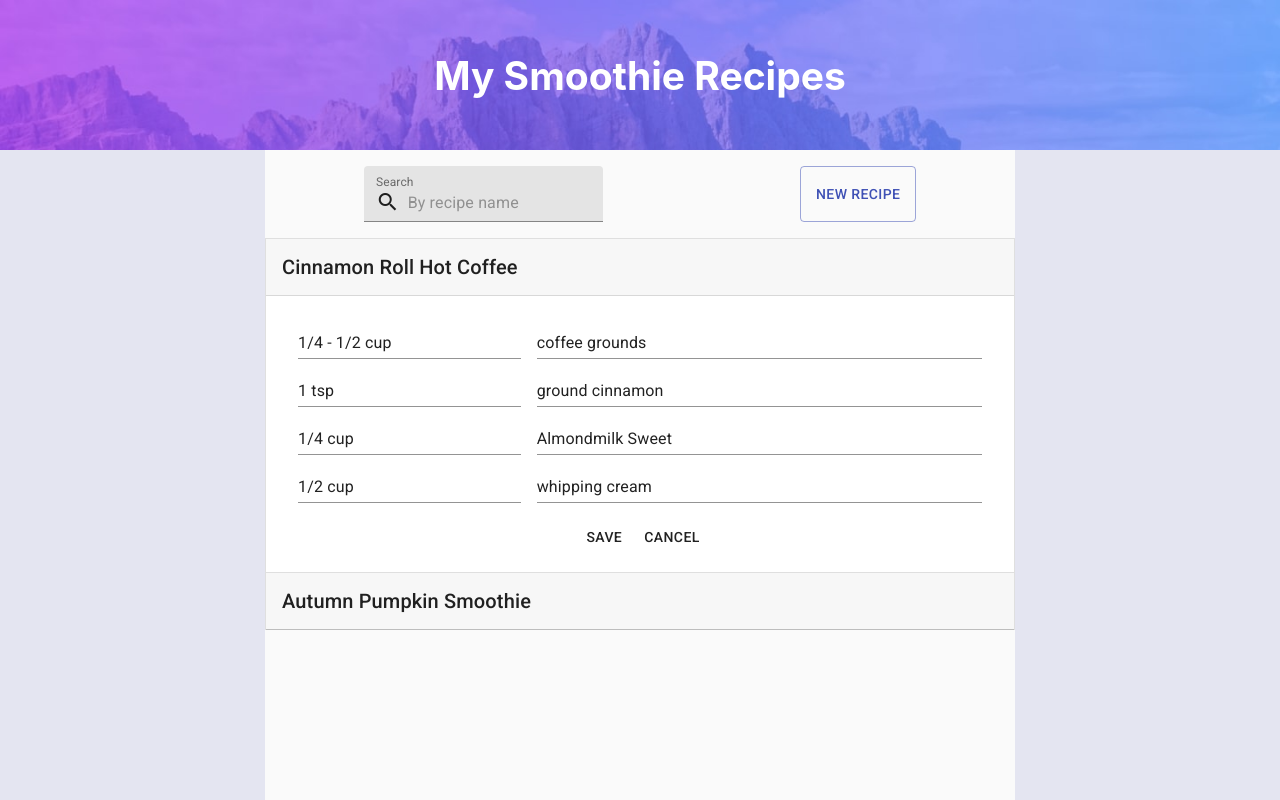
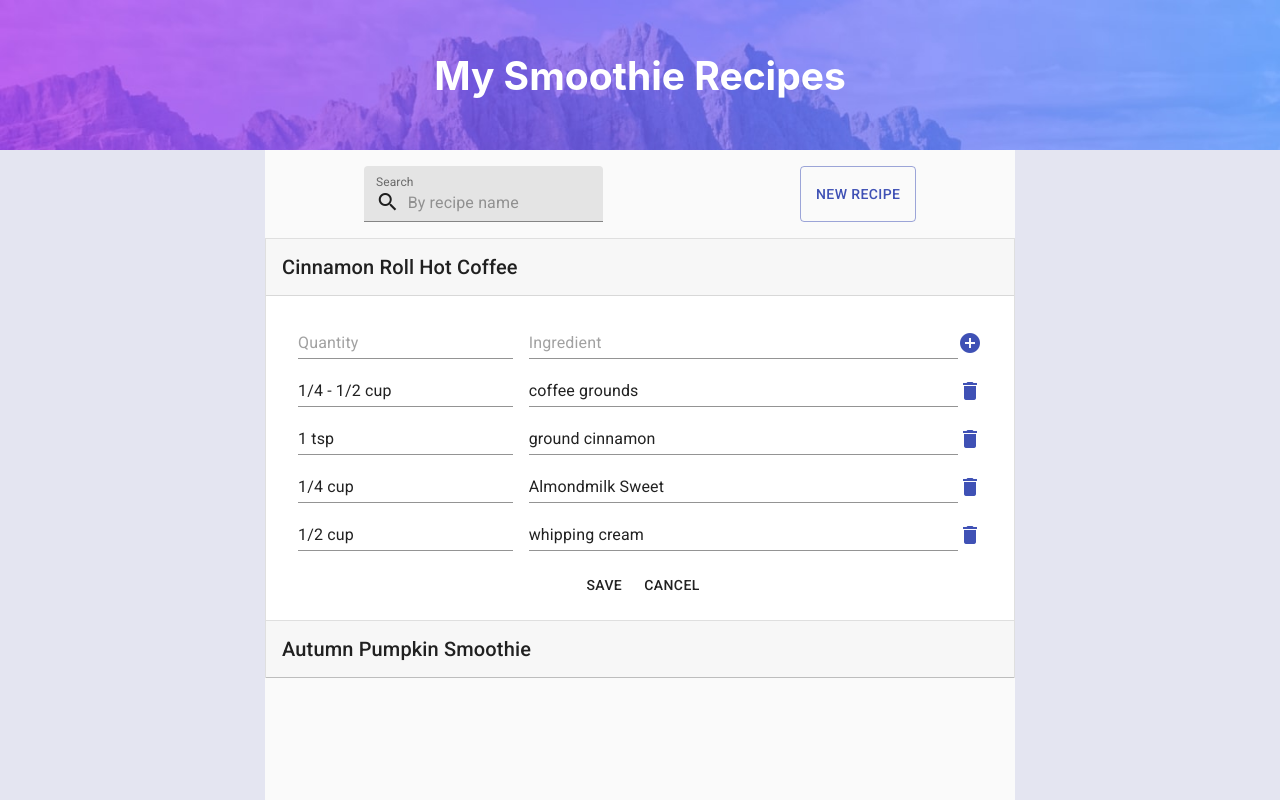
Before and after one commit to JGitHub01/smoothie-recipes-app, a React (Create React App) app: page / in a window 1280 px wide. Both pictures are taken after a click on the button "EDIT". Built offline with nearby package versions, Linux system fonts and the light colour scheme.

Commit message:
feat: 🎸 ability to remove and add ingredient

```diff
--- a/src/App.tsx
+++ b/src/App.tsx
@@ -4,7 +4,7 @@ import "./app.scss";
 import { getRecipes } from "./lib/local-storage-service";
 //import { getRecipes } from "./lib/api-service";
 import { debounceTimer } from "./lib/debounceTimer";
-import { Recipe } from "./lib/model";
+import { IRecipe } from "./lib/model";
 import { RecipesList } from "./view/recipes-list/RecipesList";
 
 function App() {
@@ -55,11 +55,11 @@ function App() {
 }
 
 function useSearch(): [
-  recipes: Recipe[],
+  recipes: IRecipe[],
   keyword: string,
   search: (keyword?: string, delay?: number) => void,
 ] {
-  const [recipes, setRecipes] = useState<Recipe[]>([]);
+  const [recipes, setRecipes] = useState<IRecipe[]>([]);
   const [keyword, setKeyword] = useState<string>("");
   const search = async (keyword?: string, delay?: number) => {
     setKeyword(keyword ?? "");
--- a/src/lib/mock-server.ts
+++ b/src/lib/mock-server.ts
@@ -1,6 +1,6 @@
 import { createServer, Factory, Model } from "miragejs";
 import recipesData from "./recipes-data.json";
-import { Recipe } from "./model";
+import { IRecipe } from "./model";
 
 export default function createMockedServer(type = "local-storage") {
   return type === "local-storage"
@@ -11,7 +11,7 @@ export default function createMockedServer(type = "local-storage") {
 function createLocalStorageServer() {
   const jsonStr = localStorage.getItem("recipes");
   if (jsonStr == null) {
-    localStorage.setItem("recipes", JSON.stringify(recipesData as Recipe[]));
+    localStorage.setItem("recipes", JSON.stringify(recipesData as IRecipe[]));
   }
 }
 
@@ -37,7 +37,7 @@ function createMirageServer() {
         return name
           ? schema.where<"recipe">(
               "recipe",
-              (recipe: Recipe) =>
+              (recipe: IRecipe) =>
                 recipe.name.search(new RegExp(name, "i")) > -1,
             )
           : schema.all("recipe");
--- a/src/view/recipes-list/RecipeCard.tsx
+++ b/src/view/recipes-list/RecipeCard.tsx
@@ -4,13 +4,14 @@ import {
   ListItem,
   makeStyles,
   TextField,
+  Icon,
 } from "@material-ui/core";
 import MuiAccordion from "@material-ui/core/Accordion";
 import MuiAccordionSummary from "@material-ui/core/AccordionSummary";
 import MuiAccordionDetails from "@material-ui/core/AccordionDetails";
 import { withStyles } from "@material-ui/core/styles";
 import Typography from "@material-ui/core/Typography";
-import { Recipe } from "../../lib/model";
+import { IRecipe, IIngredient } from "../../lib/model";
 import "./recipe-card.scss";
 import { useEffect, useState } from "react";
 
@@ -79,32 +80,21 @@ const useStyles = makeStyles((theme) => ({
 }));
 
 type RecipeMode = "display" | "edit";
-interface IRecipeCardProps extends Recipe {
+interface IRecipeCardProps {
+  recipe: IRecipe;
   mode?: RecipeMode;
   expanded?: boolean;
-  onSave?: (recipe: Recipe) => void;
+  onSave?: (recipe: IRecipe) => void;
 }
 export function RecipeCard(props: IRecipeCardProps) {
   const classes = useStyles();
   const [expanded, setExpanded] = useState(props.expanded);
   const [recipe, setRecipe, mode, editButton, saveButton, cancelButton] =
-    useRecipeModes(
-      props.mode ?? "display",
-      {
-        id: props.id,
-        name: props.name,
-        ingredients: [...props.ingredients],
-      },
-      props.onSave,
-    );
+    useRecipeModes(props.mode ?? "display", props.recipe, props.onSave);
   const { name, ingredients } = recipe;
   useEffect(() => {
-    setRecipe({
-      id: props.id,
-      name: props.name,
-      ingredients: props.ingredients,
-    });
-  }, [props.id, props.name, props.ingredients]);
+    setRecipe(props.recipe);
+  }, [props.recipe]);
   return (
     <Accordion
       square
@@ -118,54 +108,60 @@ export function RecipeCard(props: IRecipeCardProps) {
       </AccordionSummary>
       <AccordionDetails>
         <List className={classes["ingredients-list"]}>
+          {mode === "edit" ? (
+            <ListItem className={classes.ingredient}>
+              <IngredientEdit
+                isNew
+                onAdd={(ingredient) => {
+                  setRecipe({
+                    ...recipe,
+                    ingredients: [ingredient, ...ingredients],
+                  });
+                }}
+              />
+            </ListItem>
+          ) : undefined}
           {ingredients?.map(({ name, quantity }, ingredientIdx) => (
             <ListItem key={ingredientIdx} className={classes.ingredient}>
               {mode === "display" ? (
-                <>
-                  <Typography className={classes.quantity}>
-                    {quantity}
-                  </Typography>
-                  <Typography className={classes.name}>{name}</Typography>
-                </>
+                <IngredientDisplay name={name} quantity={quantity} />
               ) : (
-                <>
-                  <TextField
-                    className={classes.quantity}
-                    variant="standard"
-                    placeholder="Quantity"
-                    value={quantity}
-                    onChange={(e) => {
+                <IngredientEdit
+                  name={name}
+                  quantity={quantity}
+                  onQuantityChange={(newQuantity) => {
                     setRecipe({
                       ...recipe,
                       ingredients: ingredients.map(
                         ({ name, quantity }, idx) => {
                           return idx === ingredientIdx
-                              ? { name, quantity: e.target.value }
+                            ? { name, quantity: newQuantity }
                             : { name, quantity };
                         },
                       ),
                     });
                   }}
-                  />
-                  <TextField
-                    className={classes.name}
-                    variant="standard"
-                    placeholder="Ingredient"
-                    value={name}
-                    onChange={(e) => {
+                  onNameChange={(newName) => {
                     setRecipe({
                       ...recipe,
                       ingredients: ingredients.map(
                         ({ name, quantity }, idx) => {
                           return idx === ingredientIdx
-                              ? { name: e.target.value, quantity }
+                            ? { name: newName, quantity }
                             : { name, quantity };
                         },
                       ),
                     });
                   }}
+                  onRemove={() => {
+                    const newIngredients = [...ingredients];
+                    newIngredients.splice(ingredientIdx, 1);
+                    setRecipe({
+                      ...recipe,
+                      ingredients: newIngredients,
+                    });
+                  }}
                 />
-                </>
               )}
             </ListItem>
           ))}
@@ -185,18 +181,18 @@ export function RecipeCard(props: IRecipeCardProps) {
 
 function useRecipeModes(
   initMode: RecipeMode,
-  initRecipe: Recipe,
-  onSave?: (recipe: Recipe) => void,
+  initRecipe: IRecipe,
+  onSave?: (recipe: IRecipe) => void,
 ): [
-  recipe: Recipe,
-  setRecipe: (recipe: Recipe) => void,
+  recipe: IRecipe,
+  setRecipe: (recipe: IRecipe) => void,
   mode: "display" | "edit",
   editButton: JSX.Element,
   saveButton: JSX.Element,
   cancelButton: JSX.Element,
 ] {
   const [mode, setMode] = useState<RecipeMode>(initMode);
-  const [recipe, setRecipe] = useState<Recipe>(initRecipe);
+  const [recipe, setRecipe] = useState<IRecipe>(initRecipe);
   const switchMode = () => {
     setMode(mode === "display" ? "edit" : "display");
   };
@@ -233,3 +229,82 @@ function useRecipeModes(
 
   return [recipe, setRecipe, mode, editButton, saveButton, cancelButton];
 }
+
+function IngredientDisplay({ name, quantity }: IIngredient) {
+  const classes = useStyles();
+  return (
+    <>
+      <Typography className={classes.quantity}>{quantity}</Typography>
+      <Typography className={classes.name}>{name}</Typography>
+    </>
+  );
+}
+
+interface IIngredientEditProps extends IIngredient {
+  isNew?: boolean;
+  onQuantityChange?: (quantity: string) => void;
+  onNameChange?: (name: string) => void;
+  onAdd?: (ingredient: IIngredient) => void;
+  onRemove?: () => void;
+}
+function IngredientEdit({
+  name,
+  quantity,
+  isNew,
+  onQuantityChange,
+  onNameChange,
+  onAdd,
+  onRemove,
+}: IIngredientEditProps) {
+  const classes = useStyles();
+  const [ingredient, setIngredient] = useState<IIngredient>({
+    name: "",
+    quantity: "",
+  });
+  return (
+    <>
+      <TextField
+        className={classes.quantity}
+        variant="standard"
+        placeholder="Quantity"
+        value={isNew ? ingredient.quantity : quantity}
+        onChange={(e) => {
+          isNew
+            ? setIngredient({ ...ingredient, quantity: e.target.value })
+            : onQuantityChange && onQuantityChange(e.target.value);
+        }}
+      />
+      <TextField
+        className={classes.name}
+        variant="standard"
+        placeholder="Ingredient"
+        value={isNew ? ingredient.name : name}
+        onChange={(e) => {
+          isNew
+            ? setIngredient({ ...ingredient, name: e.target.value })
+            : onNameChange && onNameChange(e.target.value);
+        }}
+      />
+      {isNew ? (
+        <Icon
+          color="primary"
+          onClick={() => {
+            setIngredient({ name: "", quantity: "" });
+            onAdd && onAdd(ingredient);
+          }}
+        >
+          add_circle
+        </Icon>
+      ) : (
+        <Icon
+          color="primary"
+          onClick={() => {
+            onRemove && onRemove();
+          }}
+        >
+          delete
+        </Icon>
+      )}
+    </>
+  );
+}
--- a/src/view/recipes-list/RecipesList.tsx
+++ b/src/view/recipes-list/RecipesList.tsx
@@ -1,23 +1,21 @@
 import { putRecipe } from "../../lib/local-storage-service";
 //import { putRecipe } from "../../lib/api-service";
-import { Recipe } from "../../lib/model";
+import { IRecipe } from "../../lib/model";
 import { RecipeCard } from "./RecipeCard";
 
 interface RecipesListProps {
-  recipes: Recipe[];
+  recipes: IRecipe[];
   onSave?: (status: { success: boolean }) => void;
 }
 export function RecipesList({ recipes = [], onSave }: RecipesListProps) {
   const expandedRecipe = recipes.length > 0 ? recipes[0].name : "";
   return (
     <>
-      {recipes.map(({ id, name, ingredients }) => (
+      {recipes.map((recipe) => (
         <RecipeCard
-          key={id}
-          expanded={expandedRecipe === name}
-          id={id}
-          name={name}
-          ingredients={[...ingredients]}
+          key={recipe.id}
+          expanded={expandedRecipe === recipe.name}
+          recipe={recipe}
           onSave={async (recipe) => {
             try {
               await putRecipe(recipe);
```
Also changed, not shown: src/lib/api-service.ts (+5 -5 lines), src/lib/local-storage-service.ts (+7 -7 lines), src/lib/model.ts (+6 -6 lines). Lines whose indentation alone changed are shown as unchanged.
